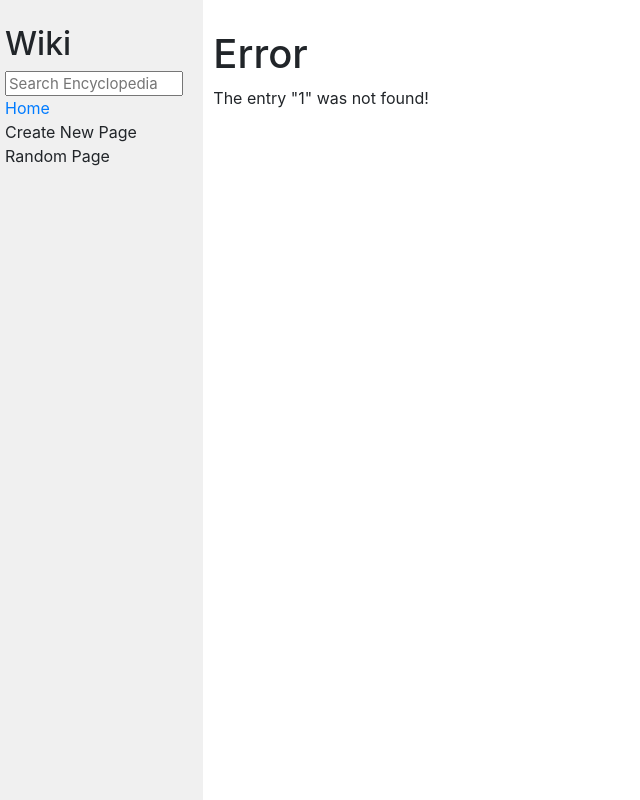
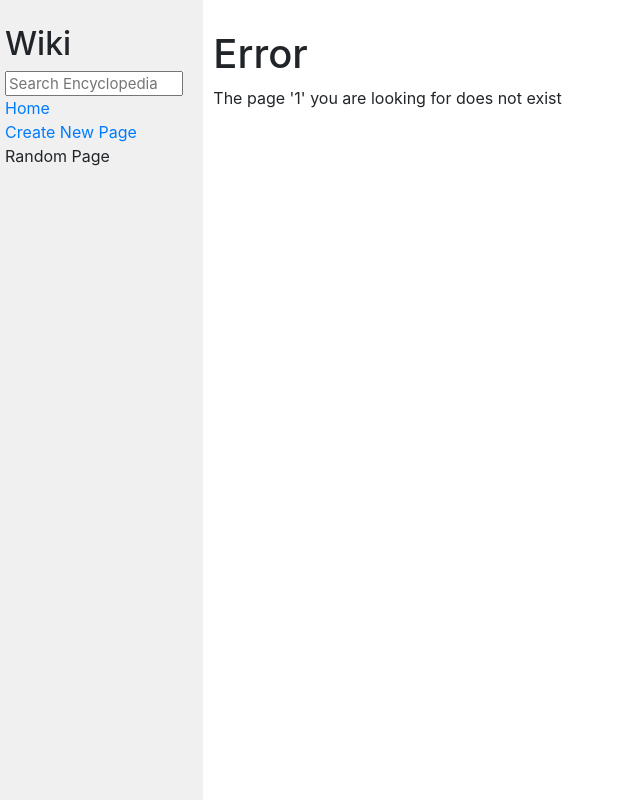
Before and after one commit to 4xel-C/CS50W_web_development, a Django app: page /wiki/1 in a window 1280 px wide. Shown: the whole page, without its empty margins (0-640 px from the left). Run offline with Django 3.2, Linux system fonts and the light colour scheme; some libraries are stand-ins or nearby versions.

Commit message:
Implementation of create new page function

```diff
--- a/wiki/encyclopedia/templates/encyclopedia/error.html
+++ b/wiki/encyclopedia/templates/encyclopedia/error.html
@@ -7,5 +7,5 @@
 
 {% block body %}
 <h1>Error</h1>
-<p>The entry "{{ title }}" was not found!</p>
+<p>{{ message }}</p>
 {% endblock %}
--- a/wiki/encyclopedia/templates/encyclopedia/layout.html
+++ b/wiki/encyclopedia/templates/encyclopedia/layout.html
@@ -19,7 +19,7 @@
                     <a href="{% url 'index' %}">Home</a>
                 </div>
                 <div>
-                    Create New Page
+                    <a href="{% url 'new_page' %}">Create New Page</a>
                 </div>
                 <div>
                     Random Page
--- a/wiki/encyclopedia/urls.py
+++ b/wiki/encyclopedia/urls.py
@@ -5,5 +5,6 @@ from . import views
 urlpatterns = [
     path("", views.index, name="index"),
     path("wiki/<str:title>", views.entry, name="entry"),
-    path("search", views.search, name="search")
+    path("search", views.search, name="search"),
+    path("new_page", views.new_page, name="new_page")
 ]
--- a/wiki/encyclopedia/views.py
+++ b/wiki/encyclopedia/views.py
@@ -1,18 +1,27 @@
+from django import forms
+from django.http import HttpResponseRedirect
 from django.shortcuts import render
 from django.urls import reverse
-from django.http import HttpResponseRedirect
 import markdown2
 
 from . import util
 
-# create global variable to get all entries
-entries = util.list_entries()
+
+# create new text form for the new page form
+class NewPageForm(forms.Form):
+    title = forms.CharField(label="title")
+    content = forms.CharField(label="content",
+                              widget=forms.Textarea(attrs={
+                                'placeholder': 'Write your entry here',
+                                'class': 'form-control',
+                                'rows': 10,
+                                'style': 'width: 50%'
+                              }))
 
 def index(request):
     return render(request, "encyclopedia/index.html", {
         "entries": util.list_entries()
     })
-
 
 def entry(request, title):
     # get the content of the page in an entry variable
@@ -21,7 +30,7 @@ def entry(request, title):
     # if no entry, render the error page
     if not entry:
         return render(request, "encyclopedia/error.html", {
-            "title": title
+            "message": f"The page '{title}' you are looking for does not exist"
         })
 
     # if entry, parse the entry content into html and render the page to the page
@@ -29,10 +38,12 @@ def entry(request, title):
     return render(request, "encyclopedia/entry.html", {
         "title": title,
         "entry": entry
-    }
-    )
+    })
 
 def search(request):
+    # create variable to get all page of the wiki
+    entries = util.list_entries()
+
     # Check GET method
     query = request.GET.get('q')
 
@@ -54,9 +65,41 @@ def search(request):
         return render(request, "encyclopedia/search.html", {
             "entries": match,
             "query": query
-        }
-        )
+        })
 
     # If research form sends empty request, redirect to index to see all entries
     else:
         return HttpResponseRedirect(reverse('index'))
+
+def new_page(request):
+
+    # create variable to get all page of the wiki
+    entries = util.list_entries()
+
+    # check if method == POST
+    if request.method == "POST":
+
+        # save the data in form
+        form = NewPageForm(request.POST)
+
+        # check form validation
+        if form.is_valid():
+            print(entries)
+
+            # recuperate the datas in variables
+            title = form.cleaned_data['title']
+            content = form.cleaned_data['content']
+
+            # if page already exists, display an error message
+            if title.lower() in [entry.lower() for entry in entries]:
+                return render(request, "encyclopedia/error.html", {
+            "message": f"The page '{title}' already exist!"
+            })
+
+            else:
+                util.save_entry(title, content)
+                return HttpResponseRedirect(reverse('entry', args=[title]))
+
+    return render(request, "encyclopedia/new_page.html", {
+        "form": NewPageForm()
+    })
```
Also changed, not shown: wiki/encyclopedia/templates/encyclopedia/new_page.html (added, +16 -0 lines), wiki/entries/Java.md (added, +5 -0 lines).
